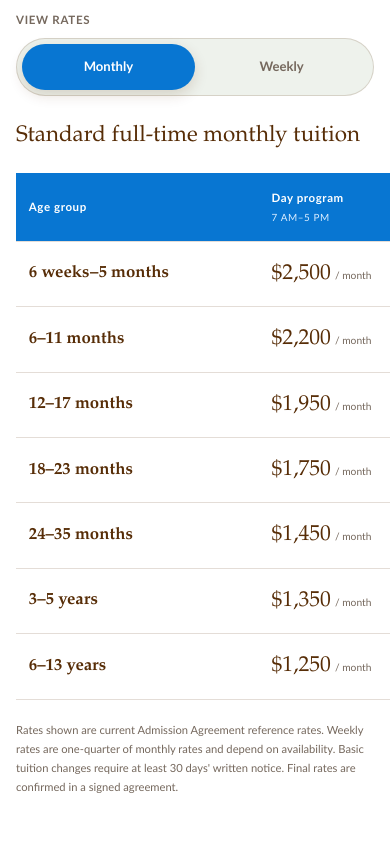
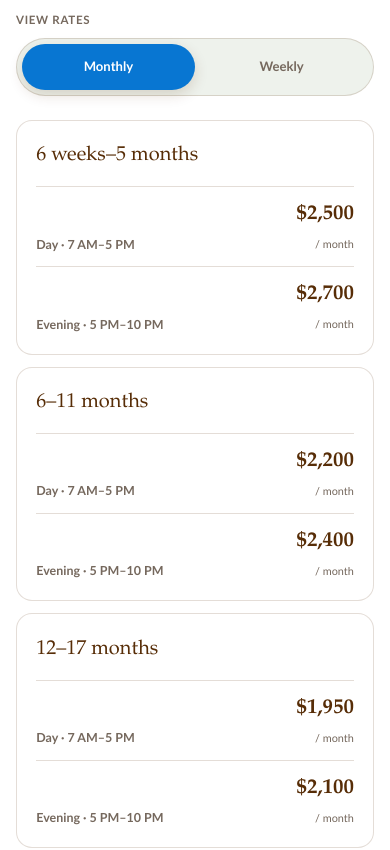
Before and after one commit to PaulBoyko1/Montessori-Playschool, a Next.js app: page /tuition in a window 390 px wide. Shown: the part 1020-1870 px from the top of the page. Built offline with nearby package versions, Linux system fonts and the light colour scheme.

Commit message:
Clarify tuition coverage and improve mobile rates

```diff
--- a/app/site-polish.css
+++ b/app/site-polish.css
@@ -1398,3 +1398,70 @@
     object-position: 50% 38%;
   }
 }
+
+
+/* Tuition rates: keep both day and evening pricing visible on phones. */
+.rate-mobile-list {
+  display: none;
+}
+
+@media (max-width: 760px) {
+  .rate-table-wrap {
+    display: none;
+  }
+
+  .rate-mobile-list {
+    display: grid;
+    gap: 0.75rem;
+  }
+
+  .rate-mobile-card {
+    background: #ffffff;
+    border: 1px solid var(--line);
+    border-radius: 16px;
+    padding: 1.2rem;
+  }
+
+  .rate-mobile-card h3 {
+    font-family: var(--display);
+    font-size: 1.25rem;
+    margin: 0 0 1rem;
+  }
+
+  .rate-mobile-card dl {
+    display: grid;
+    gap: 0.75rem;
+    margin: 0;
+  }
+
+  .rate-mobile-card dl > div {
+    align-items: end;
+    border-top: 1px solid var(--line);
+    display: grid;
+    gap: 0.5rem;
+    grid-template-columns: 1fr auto;
+    padding-top: 0.75rem;
+  }
+
+  .rate-mobile-card dt {
+    color: var(--muted);
+    font-size: 0.78rem;
+    font-weight: 700;
+  }
+
+  .rate-mobile-card dd {
+    margin: 0;
+    text-align: right;
+  }
+
+  .rate-mobile-card dd strong {
+    display: block;
+    font-family: var(--display);
+    font-size: 1.3rem;
+  }
+
+  .rate-mobile-card dd span {
+    color: var(--muted);
+    font-size: 0.68rem;
+  }
+}
--- a/app/tuition/RateTable.tsx
+++ b/app/tuition/RateTable.tsx
@@ -26,6 +26,7 @@ function formatRate(value: number) {
 export default function RateTable() {
   const [period, setPeriod] = useState<BillingPeriod>("monthly");
   const divisor = period === "weekly" ? 4 : 1;
+  const periodLabel = period === "weekly" ? "week" : "month";
 
   return (
     <>
@@ -50,6 +51,7 @@ export default function RateTable() {
           </button>
         </div>
       </div>
+
       <div className="rate-table-wrap">
         <table className="rate-table">
           <caption>Standard full-time {period} tuition</caption>
@@ -72,17 +74,44 @@ export default function RateTable() {
                 <th scope="row">{rate.age}</th>
                 <td>
                   {formatRate(rate.day / divisor)}
-                  <span>/ {period === "weekly" ? "week" : "month"}</span>
+                  <span>/ {periodLabel}</span>
                 </td>
                 <td>
                   {formatRate(rate.evening / divisor)}
-                  <span>/ {period === "weekly" ? "week" : "month"}</span>
+                  <span>/ {periodLabel}</span>
                 </td>
               </tr>
             ))}
           </tbody>
         </table>
       </div>
+
+      <div
+        className="rate-mobile-list"
+        aria-label={`Standard full-time ${period} tuition`}
+      >
+        {rates.map((rate) => (
+          <article className="rate-mobile-card" key={rate.age}>
+            <h3>{rate.age}</h3>
+            <dl>
+              <div>
+                <dt>Day · 7 AM–5 PM</dt>
+                <dd>
+                  <strong>{formatRate(rate.day / divisor)}</strong>
+                  <span>/ {periodLabel}</span>
+                </dd>
+              </div>
+              <div>
+                <dt>Evening · 5 PM–10 PM</dt>
+                <dd>
+                  <strong>{formatRate(rate.evening / divisor)}</strong>
+                  <span>/ {periodLabel}</span>
+                </dd>
+              </div>
+            </dl>
+          </article>
+        ))}
+      </div>
     </>
   );
 }
--- a/app/tuition/page.tsx
+++ b/app/tuition/page.tsx
@@ -48,7 +48,7 @@ export default function TuitionPage() {
 
         <section className="rate-section content-section">
           <RateTable />
-<p className="rate-note">Rates shown are current Admission Agreement reference rates. Weekly rates are one-quarter of monthly rates and depend on availability. Basic tuition changes require at least 30 days&apos; written notice. Final rates are confirmed in a signed agreement.</p>
+<p className="rate-note">Rates shown are current Admission Agreement reference rates. Published infant rates begin at 6 weeks, and the published School-Age rate covers ages 6–13. Contact us to confirm enrollment timing or tuition for a child outside the listed rate bands. Weekly rates are one-quarter of monthly rates and depend on availability. Basic tuition changes require at least 30 days&apos; written notice. Final rates are confirmed in a signed agreement.</p>
         </section>
 
         <section className="assistance-section" id="assistance">
```
Also changed, not shown: 1 other file (tests, documents, lock files or other folders).
